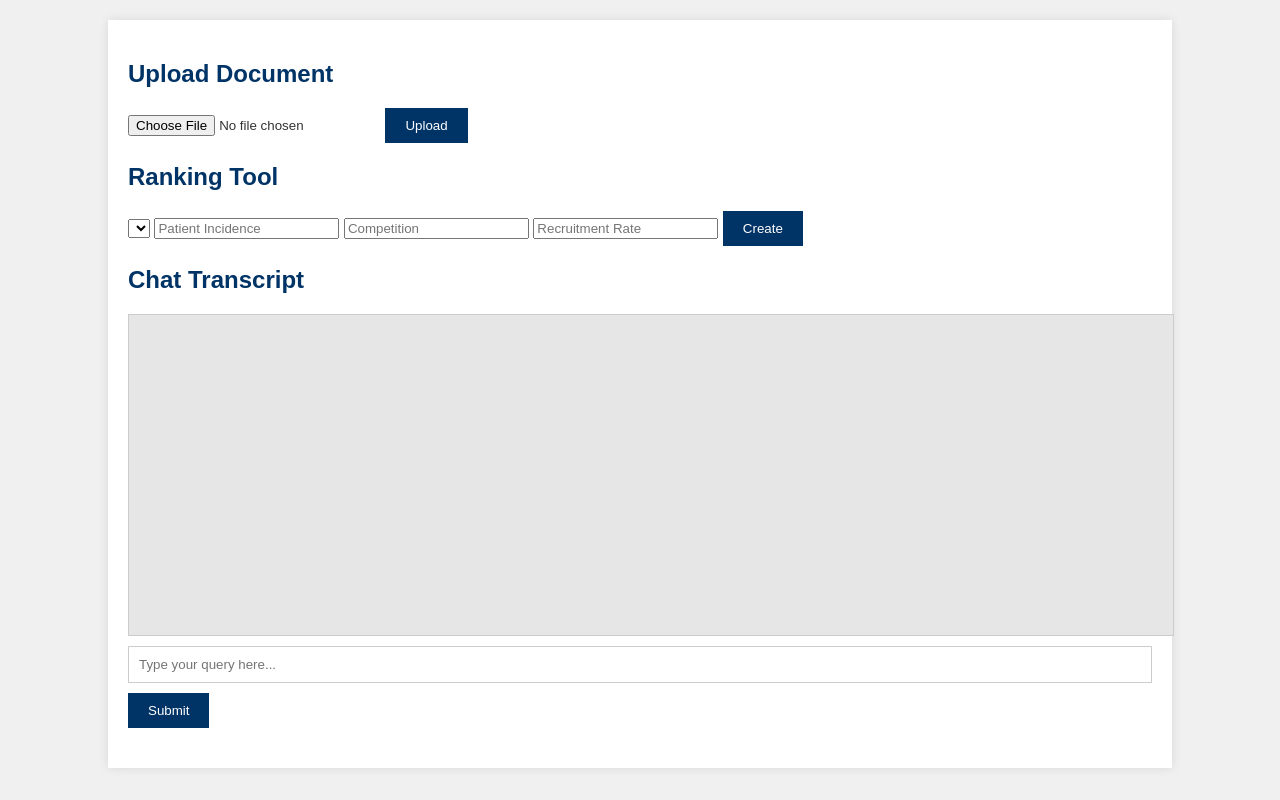
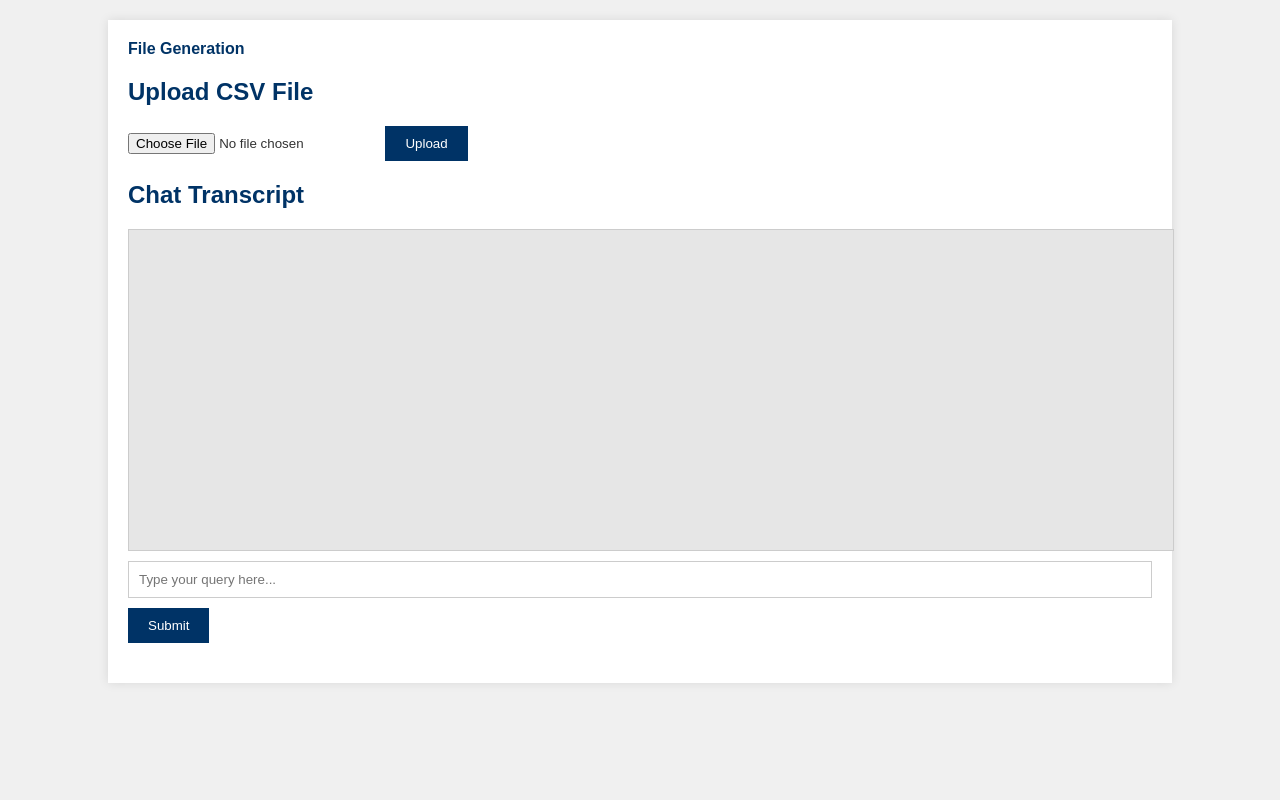
Before and after one commit to kanchang12/upwork_chirag, a Flask app: page / in a window 1280 px wide. Run offline with Flask 3, Linux system fonts and the light colour scheme; data that the repository does not hold is empty.

Commit message:
Update index.html

```diff
--- a/templates/index.html
+++ b/templates/index.html
@@ -3,7 +3,7 @@
 <head>
     <meta charset="UTF-8">
     <meta name="viewport" content="width=device-width, initial-scale=1.0">
-    <title>Document Upload and Ranking Tool</title>
+    <title>Chatbot</title>
     <style>
         body {
             font-family: Arial, sans-serif;
@@ -19,7 +19,7 @@
             background-color: #fff;
             box-shadow: 0 0 10px rgba(0, 0, 0, 0.1);
         }
-        .upload-section, .ranking-section, .chat-section {
+        .upload-section, .chat-section {
             margin-bottom: 20px;
         }
         h2 {
@@ -50,27 +50,42 @@
         .submit-button:hover {
             background-color: #0055a5;
         }
+        .nav-link {
+            display: block;
+            margin-bottom: 20px;
+            color: #003366;
+            text-decoration: none;
+            font-weight: bold;
+        }
+        .nav-link:hover {
+            text-decoration: underline;
+        }
+        table {
+            border-collapse: collapse;
+            width: 100%;
+        }
+        th, td {
+            border: 1px solid #ddd;
+            padding: 8px;
+            text-align: left;
+        }
+        th {
+            background-color: #f2f2f2;
+        }
     </style>
 </head>
 <body>
     <div class="container">
+        <a href="{{ url_for('second_page') }}" class="nav-link">File Generation</a>
+
         <div class="upload-section">
-            <h2>Upload Document</h2>
-            <form action="/upload" method="post" enctype="multipart/form-data">
-                <input type="file" name="document" required>
+            <h2>Upload CSV File</h2>
+            <form id="upload-form" enctype="multipart/form-data">
+                <input type="file" name="document" accept=".csv" required>
                 <button type="submit" class="submit-button">Upload</button>
             </form>
         </div>
-        <div class="ranking-section">
-            <h2>Ranking Tool</h2>
-            <select id="table-dropdown">
-                <!-- Options will be populated dynamically -->
-            </select>
-            <input type="number" id="patient-incidence" placeholder="Patient Incidence">
-            <input type="number" id="competition" placeholder="Competition">
-            <input type="number" id="recruitment-rate" placeholder="Recruitment Rate">
-            <button class="submit-button" onclick="createRanking()">Create</button>
-        </div>
+
         <div class="chat-section">
             <h2>Chat Transcript</h2>
             <div class="chat-transcript" id="chat-transcript"></div>
@@ -82,89 +97,75 @@
     </div>
 
     <script>
-        function submitQuery() {
-            const queryInput = document.getElementById('query-input');
-            const query = queryInput.value;
-
-            if (query.trim() !== "") {
-                const chatTranscript = document.getElementById('chat-transcript');
-                const newMessage = document.createElement('div');
-                newMessage.textContent = `You: ${query}`;
-                chatTranscript.appendChild(newMessage);
-
-                queryInput.value = "";
-            }
-        }
-
-        function createRanking() {
-            const table = document.getElementById('table-dropdown').value;
-            const patientIncidence = document.getElementById('patient-incidence').value;
-            const competition = document.getElementById('competition').value;
-            const recruitmentRate = document.getElementById('recruitment-rate').value;
-
-            const data = {
-                table,
-                patientIncidence: parseFloat(patientIncidence),
-                competition: parseFloat(competition),
-                recruitmentRate: parseFloat(recruitmentRate)
-            };
-
-            fetch('/create_ranking', {
-                method: 'POST',
-                headers: {
-                    'Content-Type': 'application/json'
-                },
-                body: JSON.stringify(data)
-            })
-            .then(response => response.blob())
-            .then(blob => {
-                const url = window.URL.createObjectURL(blob);
-                const a = document.createElement('a');
-                a.style.display = 'none';
-                a.href = url;
-                a.download = 'ranking_result.xlsx';
-                document.body.appendChild(a);
-                a.click();
-                window.URL.revokeObjectURL(url);
-            })
-            .catch(error => console.error('Error:', error));
-        }
-
-        document.getElementById('chat-form').addEventListener('submit', function(event) {
+        document.getElementById('upload-form').addEventListener('submit', function(event) {
             event.preventDefault();
             const formData = new FormData(event.target);
-            fetch('/chat', {
+            fetch('/upload', {
                 method: 'POST',
                 body: formData
             })
             .then(response => response.json())
             .then(data => {
-                const chatTranscript = document.getElementById('chat-transcript');
-                const newMessage = document.createElement('div');
-                newMessage.textContent = `Assistant: ${data.response}`;
-                chatTranscript.appendChild(newMessage);
+                alert(data.message || data.error);
             })
             .catch(error => console.error('Error:', error));
         });
 
-        // Function to fetch and populate table names in dropdown
-        function fetchTables() {
-            fetch('/get_tables')
-                .then(response => response.json())
-                .then(data => {
-                    const dropdown = document.getElementById('table-dropdown');
-                    dropdown.innerHTML = '';
-                    data.tables.forEach(table => {
-                        const option = document.createElement('option');
-                        option.value = table;
-                        option.textContent = table;
-                        dropdown.appendChild(option);
-                    });
-                })
-                .catch(error => console.error('Error:', error));
+        document.getElementById('chat-form').addEventListener('submit', function(event) {
+            event.preventDefault();
+            const message = document.getElementById('query-input').value;
+            console.log("Sending message:", message);
+            fetch('/chat', {
+                method: 'POST',
+                headers: {
+                    'Content-Type': 'application/json',
+                },
+                body: JSON.stringify({ message: message })
+            })
+            .then(response => response.json())
+            .then(data => {
+                console.log("Received data:", data);
+                const chatTranscript = document.getElementById('chat-transcript');
+                const newMessage = document.createElement('div');
+                if (data.error) {
+                    newMessage.textContent = `Error: ${data.error}`;
+                } else if (data.result) {
+                    newMessage.textContent = `Result: ${data.result}`;
+                } else if (Array.isArray(data)) {
+                    newMessage.innerHTML = createTable(data);
+                } else if (typeof data === 'object' && data !== null) {
+                    newMessage.innerHTML = createTable([data]);
+                } else {
+                    newMessage.textContent = `Result: ${JSON.stringify(data)}`;
+                }
+                chatTranscript.appendChild(newMessage);
+                chatTranscript.scrollTop = chatTranscript.scrollHeight;
+                document.getElementById('query-input').value = '';
+            })
+            .catch(error => console.error('Error:', error));
+        });
+
+        function createTable(data) {
+            if (data.length === 0) return 'No data available';
+
+            const headers = Object.keys(data[0]);
+            let html = '<table><thead><tr>';
+            headers.forEach(header => {
+                html += `<th>${header}</th>`;
+            });
+            html += '</tr></thead><tbody>';
+
+            data.forEach(row => {
+                html += '<tr>';
+                headers.forEach(header => {
+                    html += `<td>${row[header]}</td>`;
+                });
+                html += '</tr>';
+            });
+
+            html += '</tbody></table>';
+            return html;
         }
-
-        document.addEventListener('DOMContentLoaded', fetchTables);
     </script>
 </body>
 </html>
```
